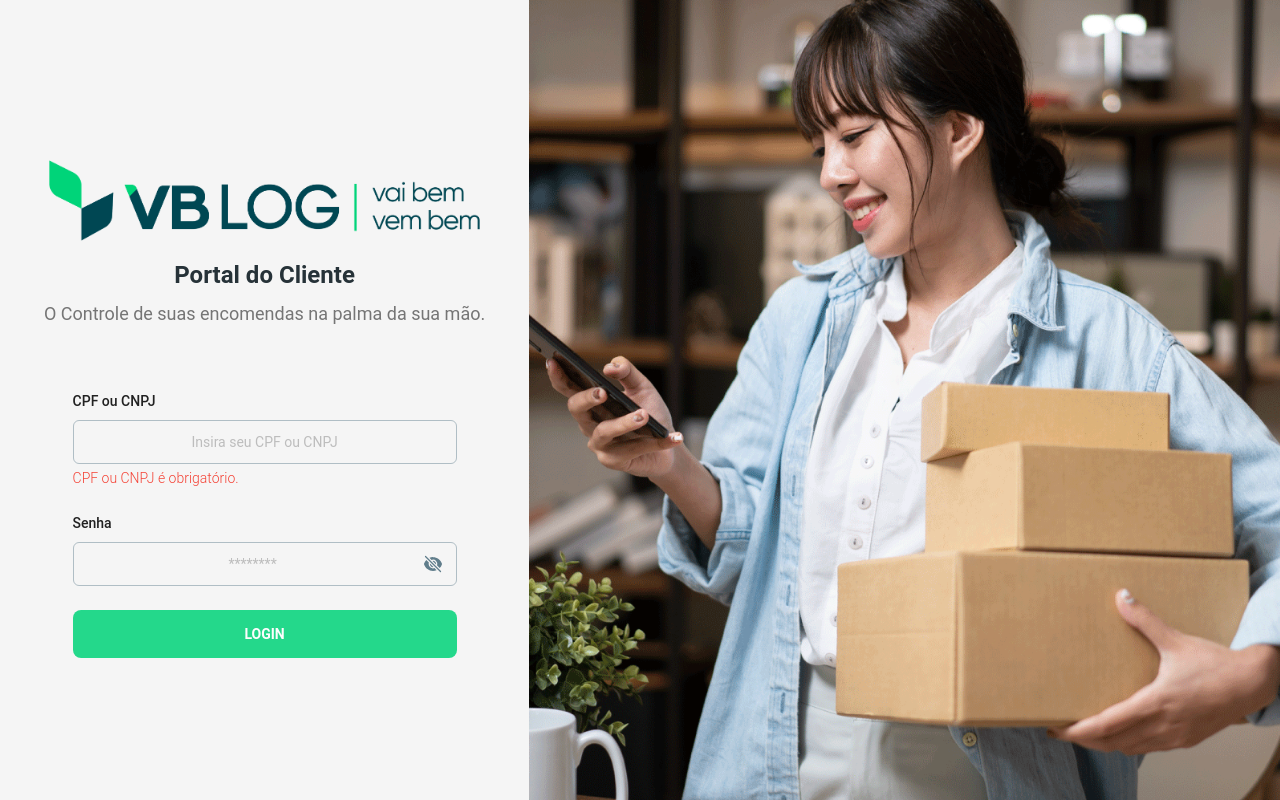
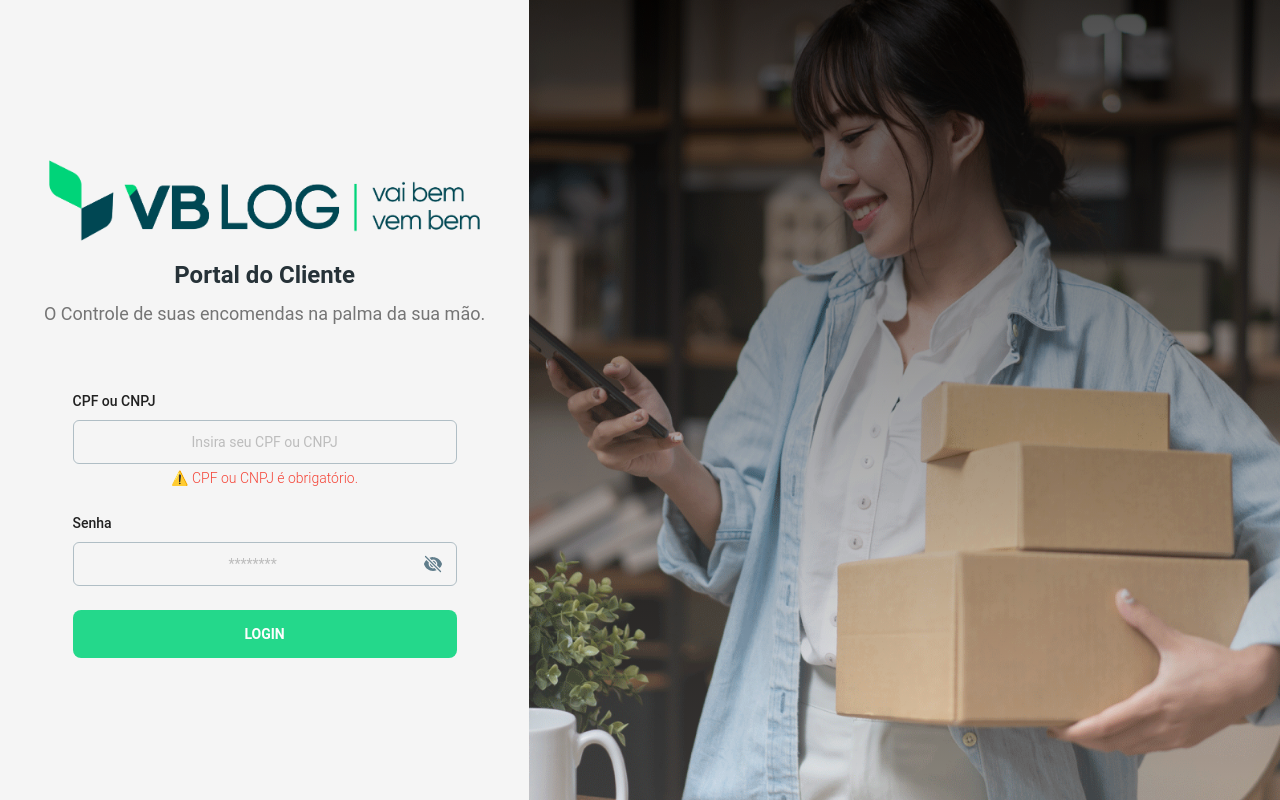
Before and after one commit to luancostar/portal_cliente, a React (Vite) app: page / in a window 1280 px wide. Both pictures are taken after a click on the button "LOGIN". Built offline with nearby package versions, Linux system fonts and the light colour scheme.

Commit message:
Update home

```diff
--- a/src/components/login-side-left/index.tsx
+++ b/src/components/login-side-left/index.tsx
@@ -21,13 +21,13 @@ export default function FormLogin() {
       setErrors({ cpfCnpj: "", senha: "", general: "" });
 
       if (!cpfCnpj) {
-        setErrors((prev) => ({ ...prev, cpfCnpj: "CPF ou CNPJ é obrigatório." }));
+        setErrors((prev) => ({ ...prev, cpfCnpj: "⚠️ CPF ou CNPJ é obrigatório." }));
         setLoading(false);
         return;
       }
 
       if (!senha) {
-        setErrors((prev) => ({ ...prev, senha: "A senha é obrigatória." }));
+        setErrors((prev) => ({ ...prev, senha: "⚠️ A senha é obrigatória." }));
         setLoading(false);
         return;
       }
@@ -110,7 +110,7 @@ export default function FormLogin() {
               className="text-center w-full placeholder:opacity-100 focus:border-t-primary border-t-blue-gray-200"
             />
             {errors.cpfCnpj && (
-              <Typography variant="small" color="red" className="mt-1">
+              <Typography variant="small" color="red" className="text-center mt-1">
                 {errors.cpfCnpj}
               </Typography>
             )}
@@ -145,7 +145,7 @@ export default function FormLogin() {
               }
             />
             {errors.senha && (
-              <Typography variant="small" color="red" className="mt-1">
+              <Typography variant="small" color="red" className="text-center mt-1">
                 {errors.senha}
               </Typography>
             )}
@@ -166,7 +166,7 @@ export default function FormLogin() {
 
           {/* Mensagem de erro geral */}
           {errors.general && (
-            <Typography variant="small" color="red" className="mt-4">
+            <Typography variant="small" color="red" className="text-center mt-4">
               ⚠️ {errors.general}
             </Typography>
           )}
--- a/src/components/login-side-right/index.tsx
+++ b/src/components/login-side-right/index.tsx
@@ -1,14 +1,14 @@
-
 export default function CoverLogin() {
   return (
     <div
       style={{
-    backgroundImage: `url('src/assets/bgLogin.png')`,
+        background: `linear-gradient(to top, rgba(255, 255, 255, 0.2), rgba(0, 0, 0, 0.7)), url('src/assets/bgLogin.png')`,
         backgroundColor: `#FBFBFB`,
+        backgroundSize: 'cover',  // Garante que a imagem ocupe toda a área
+        backgroundRepeat: 'no-repeat',  // Impede a repetição da imagem
       }}
-  className="w-full h-full bg-auto bg-initial bg-cover  bg-no-repeat p-10 flex-col gap-6 hidden md:flex"
+      className="w-full h-full bg-auto bg-initial p-10 flex-col gap-6 hidden md:flex"
     >
     </div>
-
   );
 }
```
Lines whose indentation alone changed are shown as unchanged.
